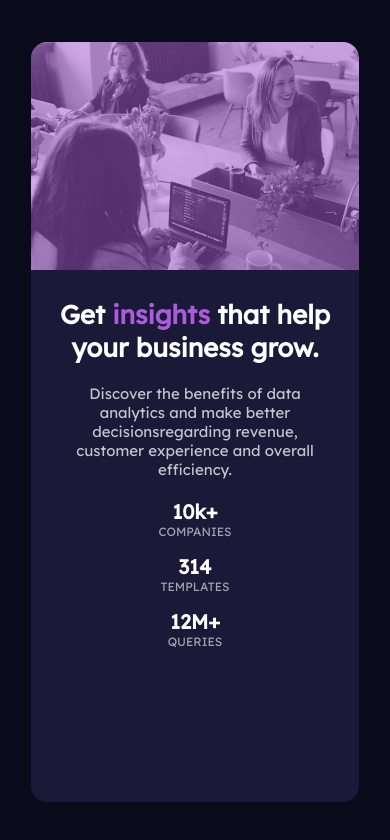
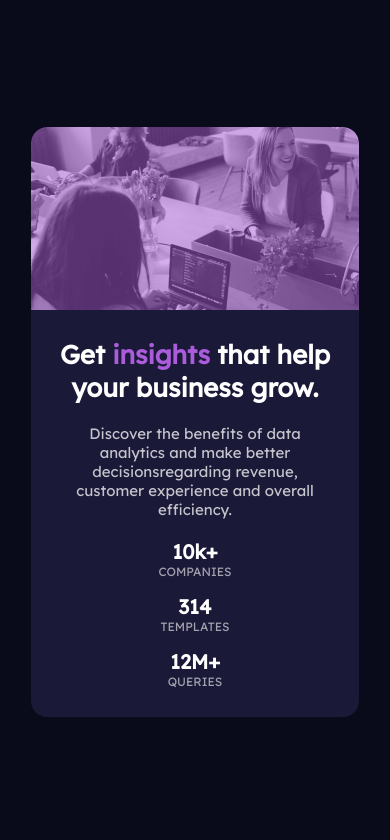
Before and after one commit to ibrahimherith/stats-card, a React (Create React App) app: page / in a window 390 px wide. Shown: the top 840 px of the page. Built offline with nearby package versions, Linux system fonts and the light colour scheme.

Commit message:
You guessed it CSS

```diff
--- a/src/index.css
+++ b/src/index.css
@@ -22,7 +22,7 @@ body {
 }
 
 .Card {
-  width: 1000px;
+  width: 90vw;
   height: 400px;
   background-color: hsl(244, 38%, 16%);
   display: flex;
@@ -81,8 +81,9 @@ body {
 @media (max-width: 640px) {
   .Card {
     width: 328px;
-    min-height: 90vh;
+    min-height: 70vh;
     flex-direction: column;
+    overflow: hidden;
   }
 
   .Card__image {
@@ -96,13 +97,12 @@ body {
     background-repeat: no-repeat;
     background-size: cover;
     width: 100%;
-    height: 30%;
+    height: 240px;
     border-radius: 1rem 1rem 0 0;
   }
 
   .Card__body {
     width: 100%;
-    height: 70%;
     padding: 28px;
     text-align: center;
   }
```
